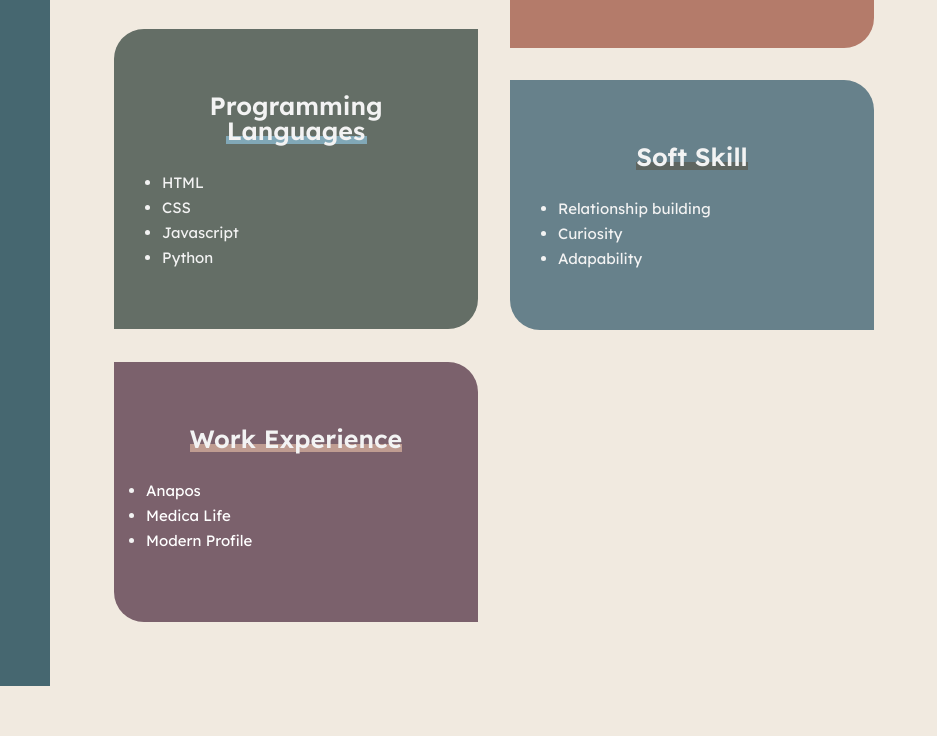
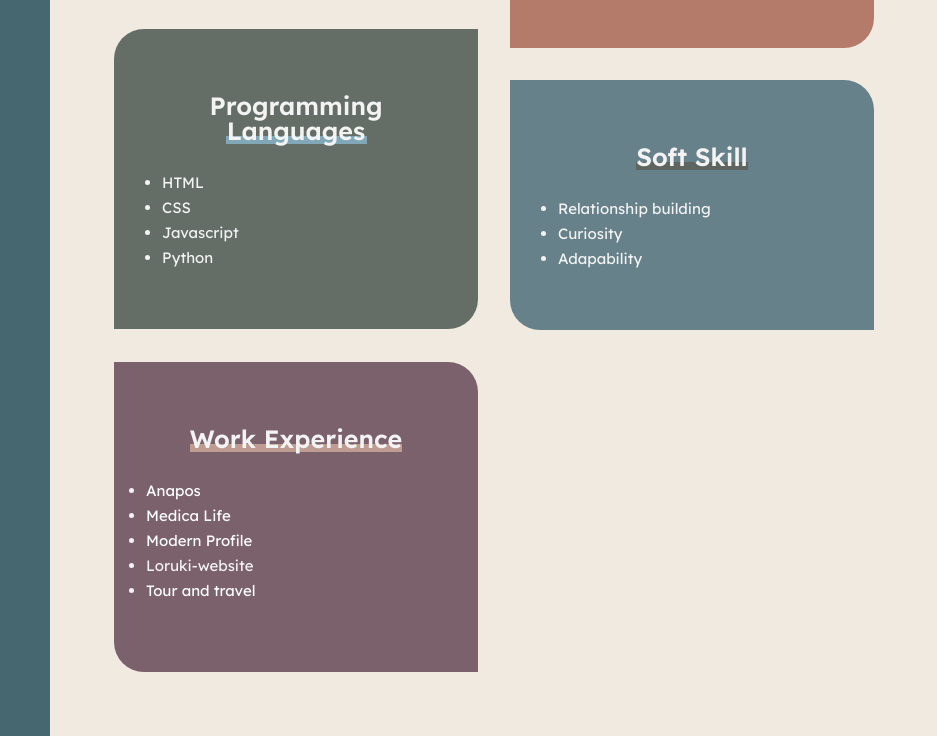
Before and after one commit to NapatpanOP/resume-web, a website built with Vite: page index.html in a window 1280 px wide. Shown: the part 977-1713 px from the top of the page, without its empty margins (0-937 px from the left). Before the commit the page ends 1663 px from the top, so only its background shows below. Built offline with nearby package versions, Linux system fonts and the light colour scheme; files whose address does not match are found by name.

Commit message:
Add projects

```diff
--- a/index.html
+++ b/index.html
@@ -115,6 +115,8 @@
               <li><a href="https://anapos.netlify.app/">Anapos</a></li>
               <li><a href="https://medicalife.netlify.app/">Medica Life</a></li>
               <li><a href="https://modernprofile.netlify.app/">Modern Profile</a></li>
+              <li><a href="https://loruki-website-op.netlify.app/"></a>Loruki-website</li>
+              <li><a href="https://tour-and-travel-op.netlify.app/">Tour and travel</a></li>
             </ul>
           </div>
         </div>
```
